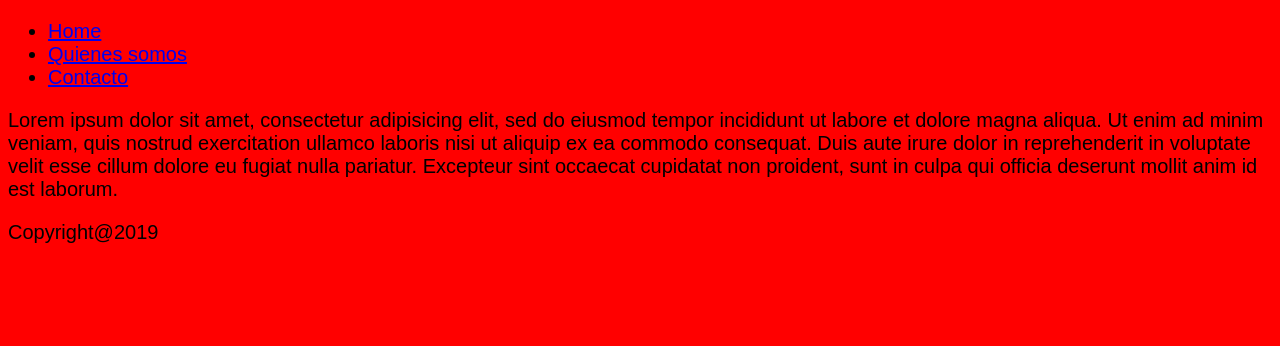
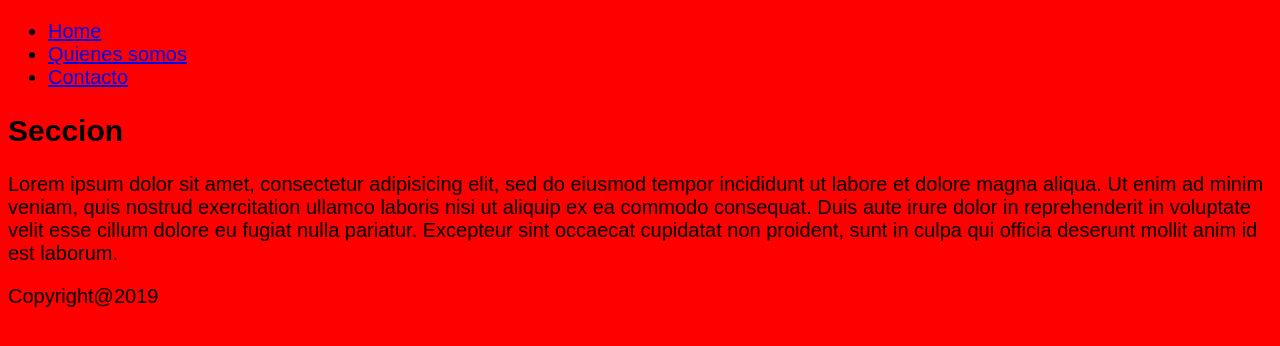
Before and after one commit to kikumen506/pruebagit, a plain HTML site: page index.html in a window 1280 px wide. Drawn offline with Linux system fonts and the light colour scheme.

Commit message:
Index terminado

```diff
--- a/index.html
+++ b/index.html
@@ -19,12 +19,15 @@
 			</nav>
 		</header>
 		<main>
+			<section>
+				<h1>Seccion</h1>
 			    <p>Lorem ipsum dolor sit amet, consectetur adipisicing elit, sed do eiusmod
 			    tempor incididunt ut labore et dolore magna aliqua. Ut enim ad minim veniam,
 			    quis nostrud exercitation ullamco laboris nisi ut aliquip ex ea commodo
 			    consequat. Duis aute irure dolor in reprehenderit in voluptate velit esse
 			    cillum dolore eu fugiat nulla pariatur. Excepteur sint occaecat cupidatat non
 			    proident, sunt in culpa qui officia deserunt mollit anim id est laborum.</p>
+			</section>
 		</main>
 		<footer>
 			<p>Copyright@2019</p>
```
Lines whose indentation alone changed are shown as unchanged.
